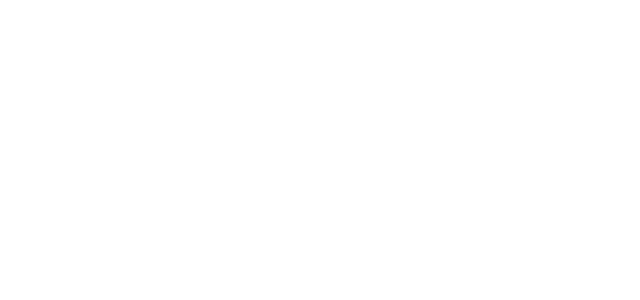
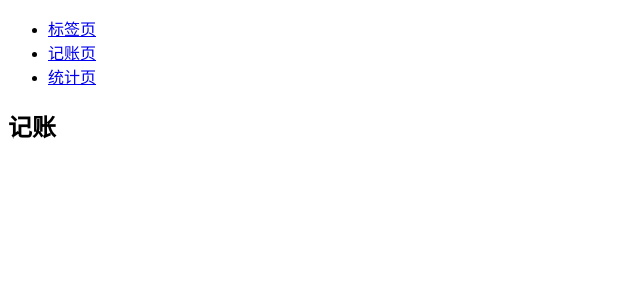
Before and after one commit to supercll/money, a React (Create React App) app: page /#/money in a window 1280 px wide. Shown: the top 300 px of the page, without its empty margins (0-640 px from the left). Built offline with nearby package versions, Linux system fonts and the light colour scheme.

Commit message:
初始化路由

```diff
--- a/package.json
+++ b/package.json
@@ -12,6 +12,7 @@
     "@types/react-dom": "^16.9.0",
     "react": "^16.13.1",
     "react-dom": "^16.13.1",
+    "react-router-dom": "^5.1.2",
     "react-scripts": "3.4.1",
     "styled-components": "^5.0.1",
     "typescript": "~3.7.2"
@@ -38,6 +39,7 @@
     ]
   },
   "devDependencies": {
+    "@types/react-router-dom": "^5.1.3",
     "node-sass": "npm:dart-sass@1.25.0",
     "@types/styled-components": "^5.0.1"
   }
--- a/src/App.tsx
+++ b/src/App.tsx
@@ -1,9 +1,61 @@
 import React from 'react';
+import {
+  HashRouter as Router,
+  Switch,
+  Route,
+  Link,
+  Redirect
+} from "react-router-dom";
 
 function App() {
   return (
-    <div></div>
+    <Router>
+      <div>
+        <nav>
+          <ul>
+            <li>
+              <Link to="/tags">标签页</Link>
+            </li>
+            <li>
+              <Link to="/money">记账页</Link>
+            </li>
+            <li>
+              <Link to="/statistics">统计页</Link>
+            </li>
+          </ul>
+        </nav>
+        <Switch>
+          <Redirect exact from="/" to="/money" />
+          <Route path="/tags">
+            <Tags />
+          </Route>
+          <Route path="/money">
+            <Money />
+          </Route>
+          <Route path="/statistics">
+            <Statistics />
+          </Route>
+          <Route path="*" >
+            <NotFound />
+          </Route>
+        </Switch>
+      </div>
+    </Router>
   );
 }
 
 export default App;
+function NotFound() {
+  return <h2>404</h2>;
+}
+function Statistics() {
+  return <h2>统计</h2>;
+}
+
+function Tags() {
+  return <h2>标签</h2>;
+}
+
+function Money() {
+  return <h2>记账</h2>;
+}
```
Also changed, not shown: 1 other file (tests, documents, lock files or other folders).
